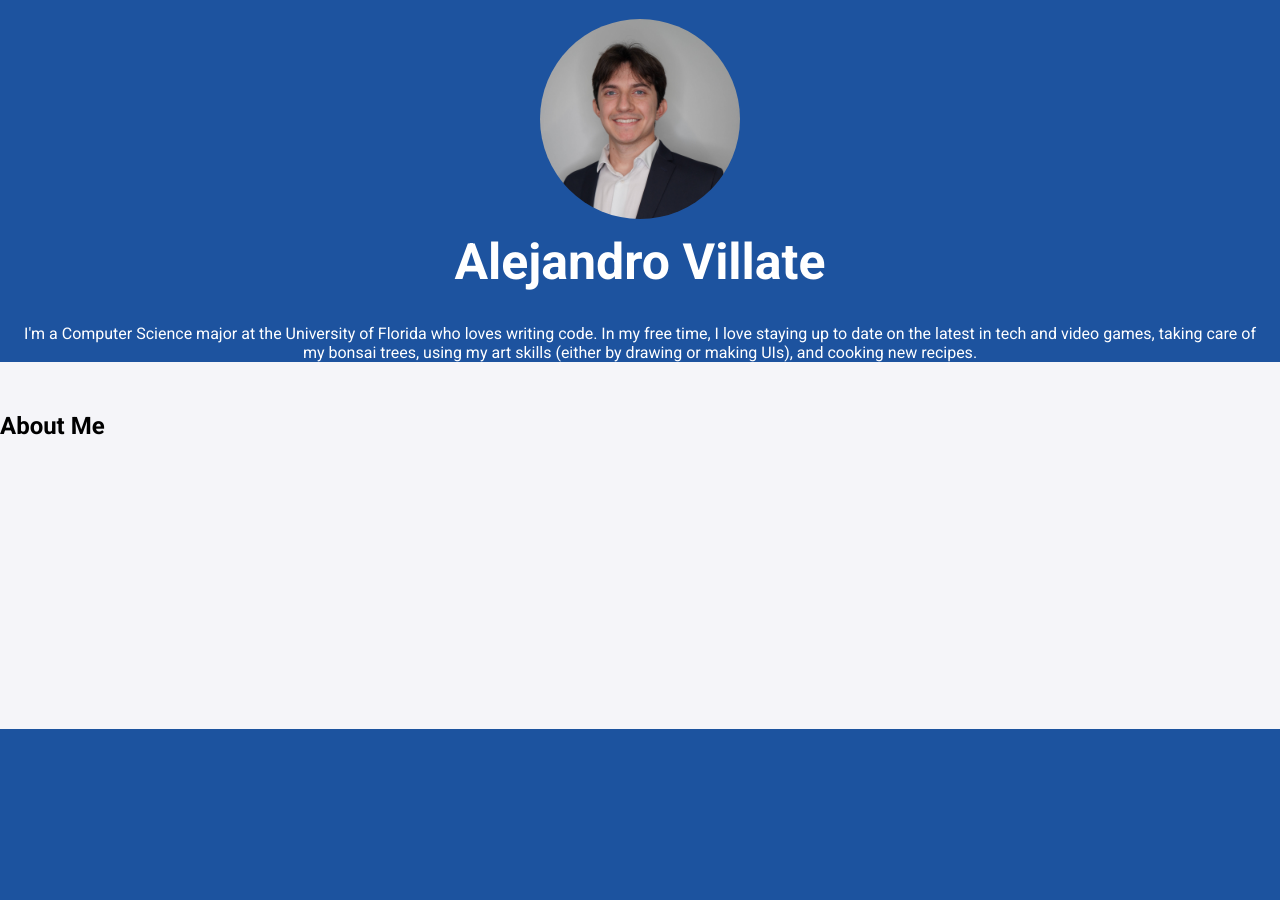
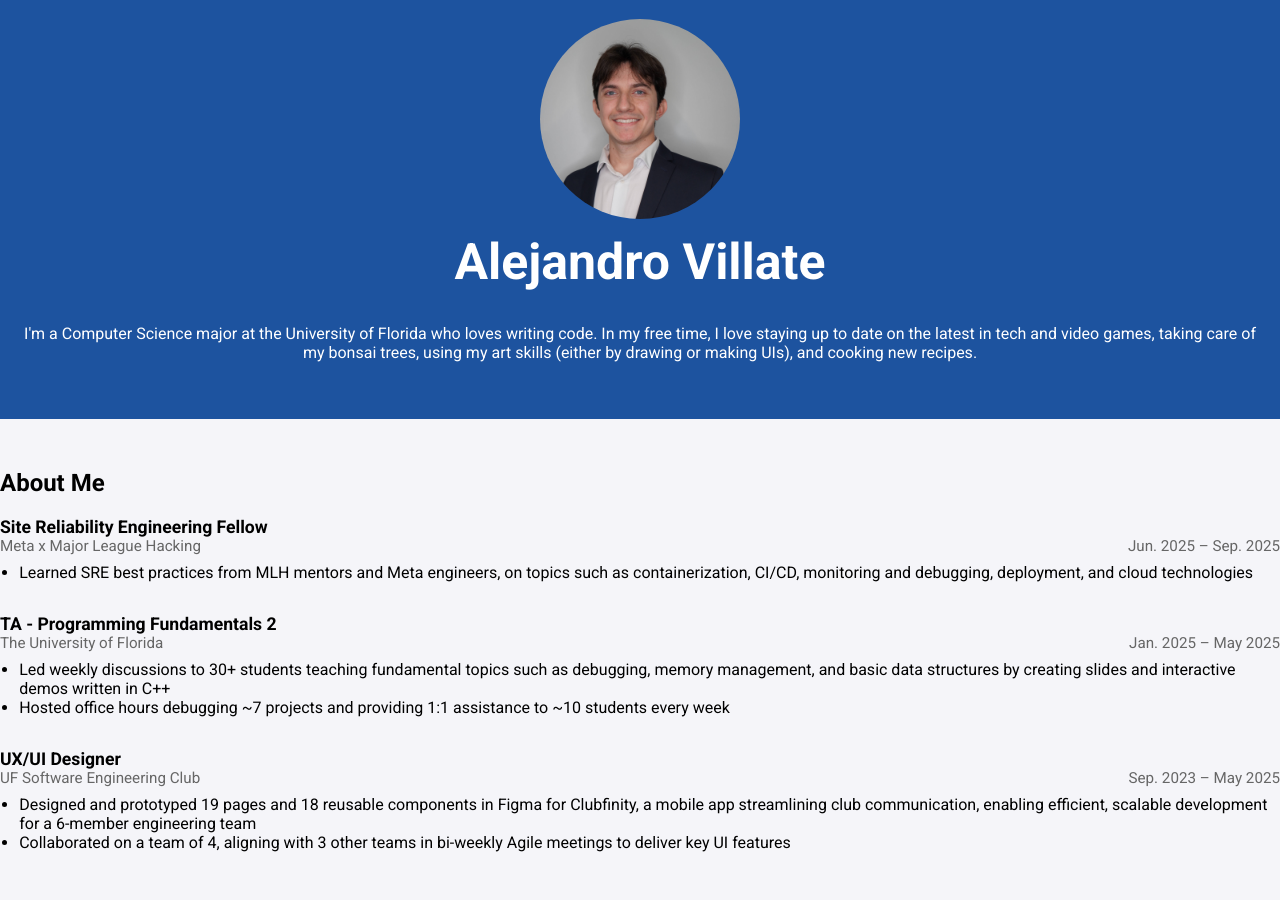
Before and after one commit to aleguy02/PE-portfolio, a Flask app: page / in a window 1280 px wide. Shown: the part 71-971 px from the top of the page. Before the commit the page ends 800 px from the top, so only its background shows below. Run offline with Flask 2, Linux system fonts and the light colour scheme.

Commit message:
Add work history, templated with Jinja

```diff
--- a/app/__init__.py
+++ b/app/__init__.py
@@ -7,6 +7,46 @@ app = Flask(__name__)
 url = os.getenv("URL")
 
 
-@app.route('/')
+@app.route("/")
 def index():
-    return render_template('index.html', title="Alejandro Villate", url=url)
+    work_experience = [
+        {
+            "title": "Site Reliability Engineering Fellow",
+            "meta": {
+                "company": "Meta x Major League Hacking",
+                "dates": "Jun. 2025 – Sep. 2025",
+            },
+            "bullets": [
+                "Learned SRE best practices from MLH mentors and Meta engineers, on topics such as containerization, CI/CD, monitoring and debugging, deployment, and cloud technologies"
+            ],
+        },
+        {
+            "title": "TA - Programming Fundamentals 2",
+            "meta": {
+                "company": "The University of Florida",
+                "dates": "Jan. 2025 – May 2025",
+            },
+            "bullets": [
+                "Led weekly discussions to 30+ students teaching fundamental topics such as debugging, memory management, and basic data structures by creating slides and interactive demos written in C++",
+                "Hosted office hours debugging ~7 projects and providing 1:1 assistance to ~10 students every week",
+            ],
+        },
+        {
+            "title": "UX/UI Designer",
+            "meta": {
+                "company": "UF Software Engineering Club",
+                "dates": "Sep. 2023 – May 2025",
+            },
+            "bullets": [
+                "Designed and prototyped 19 pages and 18 reusable components in Figma for Clubfinity, a mobile app streamlining club communication, enabling efficient, scalable development for a 6-member engineering team",
+                "Collaborated on a team of 4, aligning with 3 other teams in bi-weekly Agile meetings to deliver key UI features",
+            ],
+        },
+    ]
+
+    return render_template(
+        "index.html",
+        title="Alejandro Villate",
+        url=url,
+        work_experience=work_experience,
+    )
--- a/app/static/styles/main.css
+++ b/app/static/styles/main.css
@@ -59,23 +59,15 @@ body {
 .profile {
   background-color: #1d539f !important;
   text-align: center;
-<<<<<<< HEAD
   height: 420px;
   margin-bottom: 50px;
   color: white;
-=======
-  height: 320px;
-  margin-bottom: 50px;
->>>>>>> main
 }
 
 .profile h1 {
   font-size: 50px;
   font-weight: 700;
-<<<<<<< HEAD
-=======
   color: white;
->>>>>>> main
 }
 
 .profile img {
@@ -116,3 +108,28 @@ body {
   padding-left: 1rem;
   padding-right: 1rem;
 }
+
+.experience-section {
+  margin-bottom: 3rem;
+}
+
+.position {
+  margin-bottom: 2rem;
+}
+
+.position-title {
+  font-size: 1.1rem;
+  font-weight: bold;
+}
+
+.position-meta {
+  display: flex;
+  justify-content: space-between;
+  font-size: 0.95rem;
+  color: #666;
+}
+
+ul {
+  margin-top: 0.5rem;
+  padding-left: 1.2rem;
+}
--- a/app/templates/index.html
+++ b/app/templates/index.html
@@ -49,6 +49,24 @@
     </div>
     <div class="about-section">
       <h2>About Me</h2>
+      <section class="experience-section">
+        {% for item in work_experience %}
+        <div class="position">
+          <div class="position-title">{{ item.title }}</div>
+          <div class="position-meta">
+            <span>{{ item.meta.company }}</span>
+            <span>{{ item.meta.dates }}</span>
+          </div>
+          <ul>
+            {% for bullet in item.bullets %}
+            <li>
+              {{ bullet }}
+            </li>
+            {% endfor %}
+          </ul>
+        </div>
+        {% endfor %}
+      </section>
     </div>
   </body>
 </html>
```
